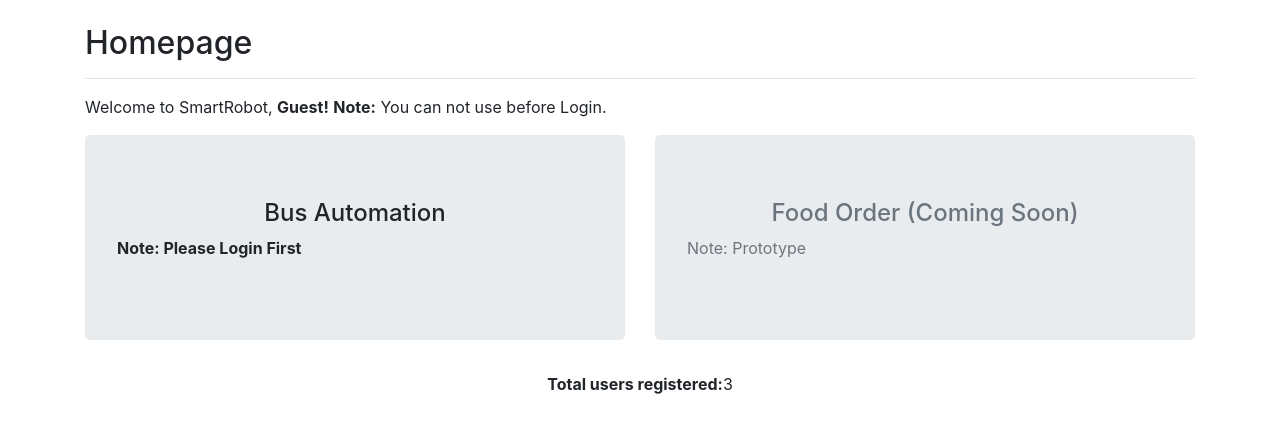
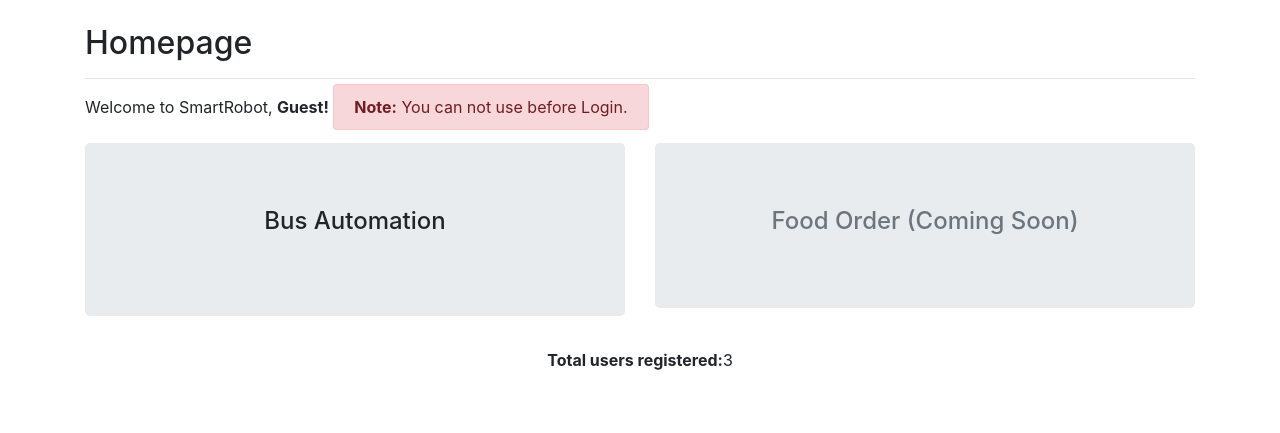
Before and after one commit to pratik7368patil/SmartRobot, a Django app: page / in a window 1280 px wide. Shown: the part 88-521 px from the top of the page. Run offline with Django 3.2, Linux system fonts and the light colour scheme; data comes from the database, SQL or seed files in the repository; some libraries are stand-ins or nearby versions.

Commit message:
Some new files added

```diff
--- a/mysite/core/templates/home.html
+++ b/mysite/core/templates/home.html
@@ -7,25 +7,22 @@
 	{% if user.is_authenticated %}
 		<strong>{{user.username}}!</strong>
 	{% else %}
-		<strong>Guest!</strong> <span><strong>Note:</strong> You can not use before Login.</span>
+		<strong>Guest!</strong> <span class="alert alert-danger"><strong>Note:</strong> You can not use before Login.</span>
 	{% endif %}</p>
 
-	<div class="row">
+	<div class="row mt-4">
 		<div class="col">
 			<div class="jumbotron">
 				<h4 class="text-center">Bus Automation</h4>
 					<p>
 					{% if user.is_authenticated %}
-						<center><a class="btn btn-outline-primary" href="#">Play</a></center>
-					{% else %}
-						<strong>Note: Please Login First</strong>
+						<center><a class="btn btn-outline-primary" href="{% url 'play' %}">Play</a></center>
 					{% endif %}</p>
 			</div>
 		</div>
 		<div class="col">
 			<div class="jumbotron text-muted">
 				<h4 class="text-center">Food Order (Coming Soon)</h4>
-				<p>Note: Prototype</p>
 			</div>
 		</div>
 	</div>
--- /dev/null
+++ b/mysite/core/templates/play.html
@@ -0,0 +1,5 @@
+{% extends 'base.html' %}
+
+{% block content %}
+<h4> >>{{speech}}</h4>
+{% endblock %}
--- a/mysite/core/views.py
+++ b/mysite/core/views.py
@@ -2,6 +2,7 @@
 from django.contrib.auth.models import User
 from django.contrib.auth.forms import UserCreationForm
 from django.contrib.auth.decorators import login_required
+
 
 # Create your views here.
 def home(request):
@@ -26,3 +27,11 @@
 @login_required
 def secret_page(request):
 	return render(request, 'secret_page.html')
+
+@login_required
+def play(request):
+	#speech = Recognize_voice()
+	speech = "How are you?"
+	return render(request, 'play.html', {
+		'speech': speech
+		})
```
